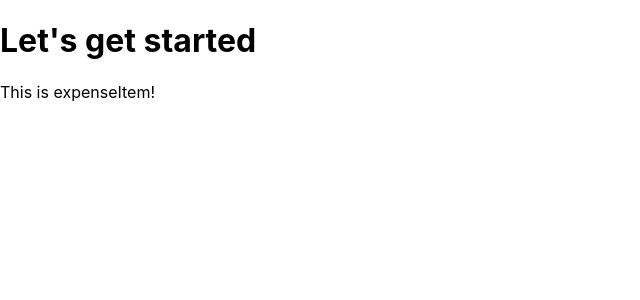
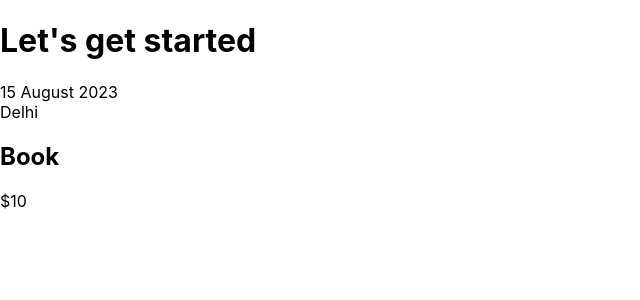
Before and after one commit to deepikacha/project-one, a React (Create React App) app: page / in a window 1280 px wide. Shown: the top 300 px of the page, without its empty margins (0-640 px from the left). Built offline with nearby package versions, Linux system fonts and the light colour scheme.

Commit message:
complex js

```diff
--- a/src/components/ExpenseItem.js
+++ b/src/components/ExpenseItem.js
@@ -1,8 +1,15 @@
 function ExpenseItem(){
-    return(
-        <p>This is expenseItem!</p>
-    )
+    return (
+        <div>
+          <div>15 August 2023</div>
+          <div>Delhi</div>
+          <div>
+            <h2>Book</h2>
+          <div>$10</div>
+        </div>
+        </div>
+      )
 
 }
 export default ExpenseItem;
-//component1
+//component2
```
